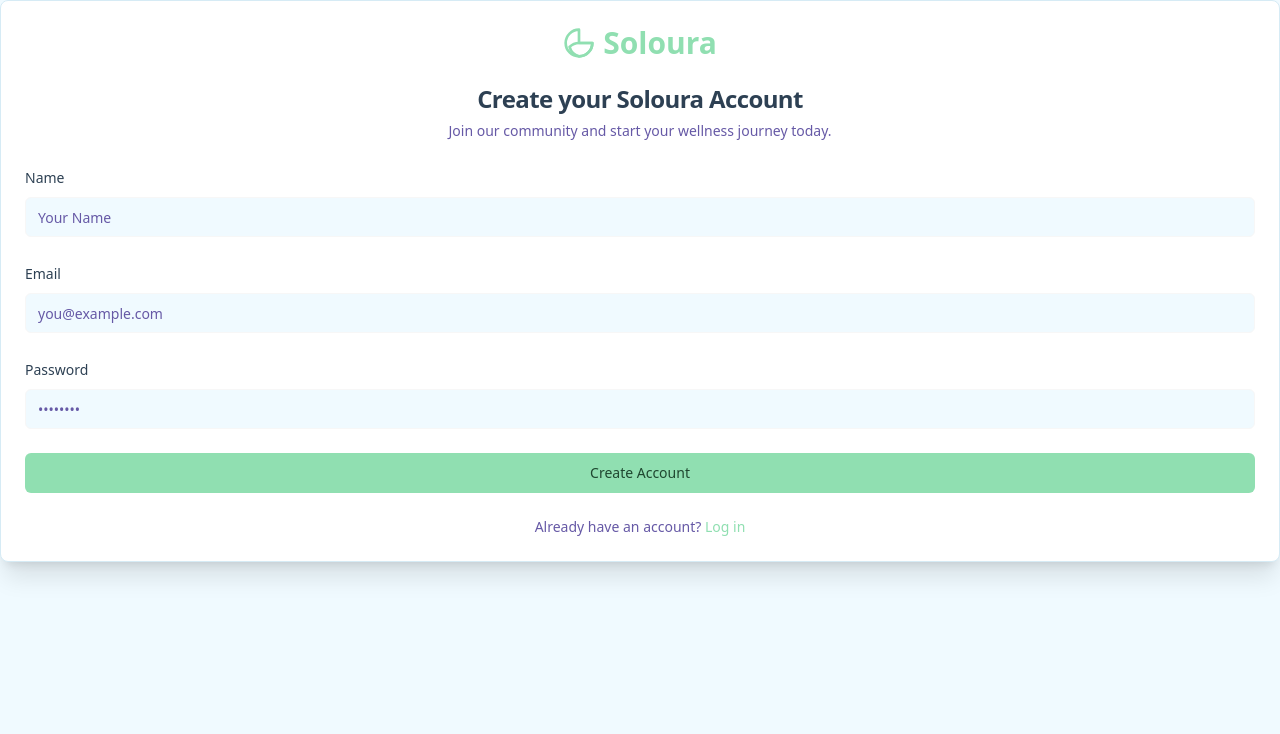
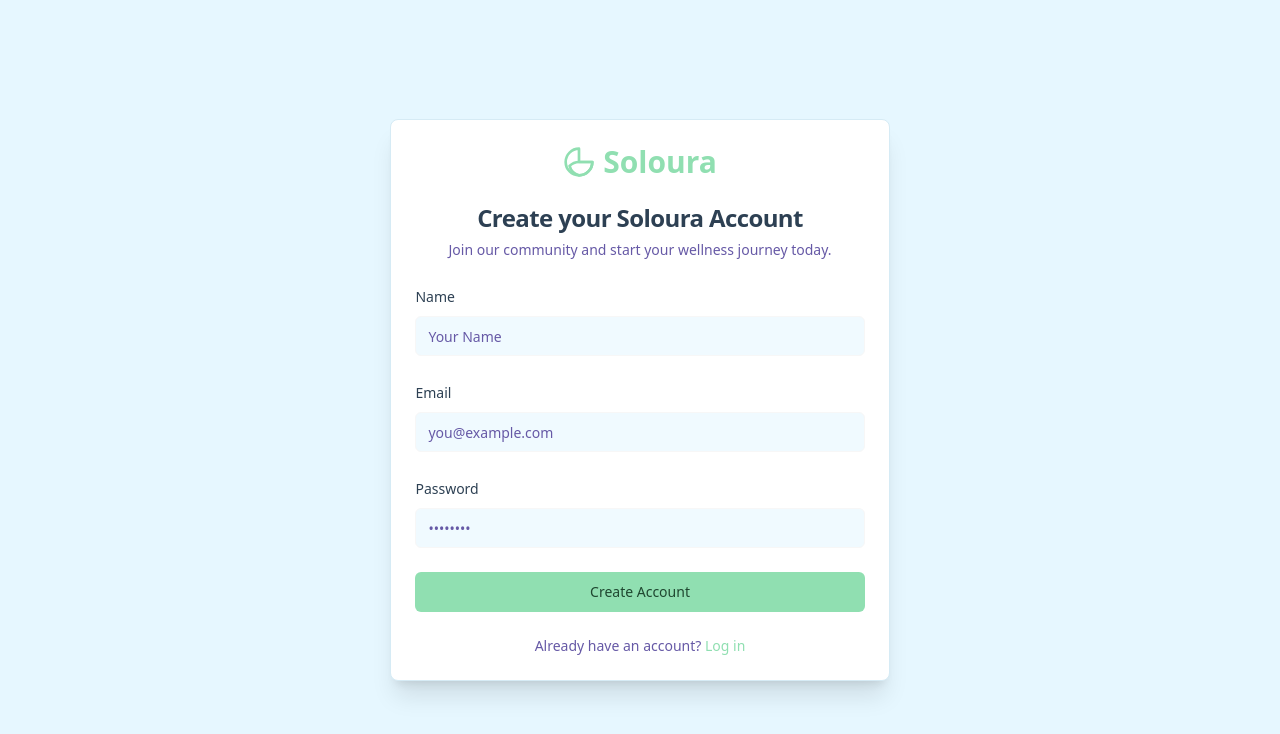
Before and after one commit to khizar-hayyat-72/Soloura_Health, a Next.js app: page /signup in a window 1280 px wide. Shown: the top 734 px of the page. Built offline with nearby package versions, Linux system fonts and the light colour scheme; no server answers.

Commit message:
form sizes

```diff
--- a/next.config.ts
+++ b/next.config.ts
@@ -2,8 +2,6 @@
 import type {NextConfig} from 'next';
 
 const nextConfig: NextConfig = {
-  // Generate a static export of the app
-  output: 'export',
 
   // Required for next/image to work with static exports
   images: {
--- a/src/components/auth/AuthCard.tsx
+++ b/src/components/auth/AuthCard.tsx
@@ -13,7 +13,7 @@ interface AuthCardProps {
 
 export function AuthCard({ title, description, children, footerContent, showLogo = true }: AuthCardProps) {
   return (
-    <Card className="w-full shadow-xl">
+    <Card className="w-full sm:w-3/4 lg:w-2/5 mx-auto shadow-xl bg-white rounded-lg">
       <CardHeader className="text-center">
         {showLogo && (
            <Link href="/" className="flex items-center justify-center gap-2 text-primary mb-4">
--- a/src/pages/login/index.tsx
+++ b/src/pages/login/index.tsx
@@ -6,6 +6,7 @@ import Link from 'next/link';
 
 export default function LoginPage() {
   return (
+    <div className="min-h-screen flex items-center justify-center bg-[#e6f7ff] px-4">
       <AuthCard
         title="Welcome Back!"
         description="Log in to continue your journey with Soloura."
@@ -20,5 +21,6 @@ export default function LoginPage() {
       >
         <LoginForm />
       </AuthCard>
+    </div>
   );
 }
--- a/src/pages/signup/index.tsx
+++ b/src/pages/signup/index.tsx
@@ -6,6 +6,7 @@ import Link from 'next/link';
 
 export default function SignupPage() {
   return (
+    <div className="min-h-screen flex items-center justify-center bg-[#e6f7ff] px-4">
       <AuthCard
         title="Create your Soloura Account"
         description="Join our community and start your wellness journey today."
@@ -20,5 +21,6 @@ export default function SignupPage() {
       >
         <SignupForm />
       </AuthCard>
+    </div>
   );
 }
```
Lines whose indentation alone changed are shown as unchanged.
